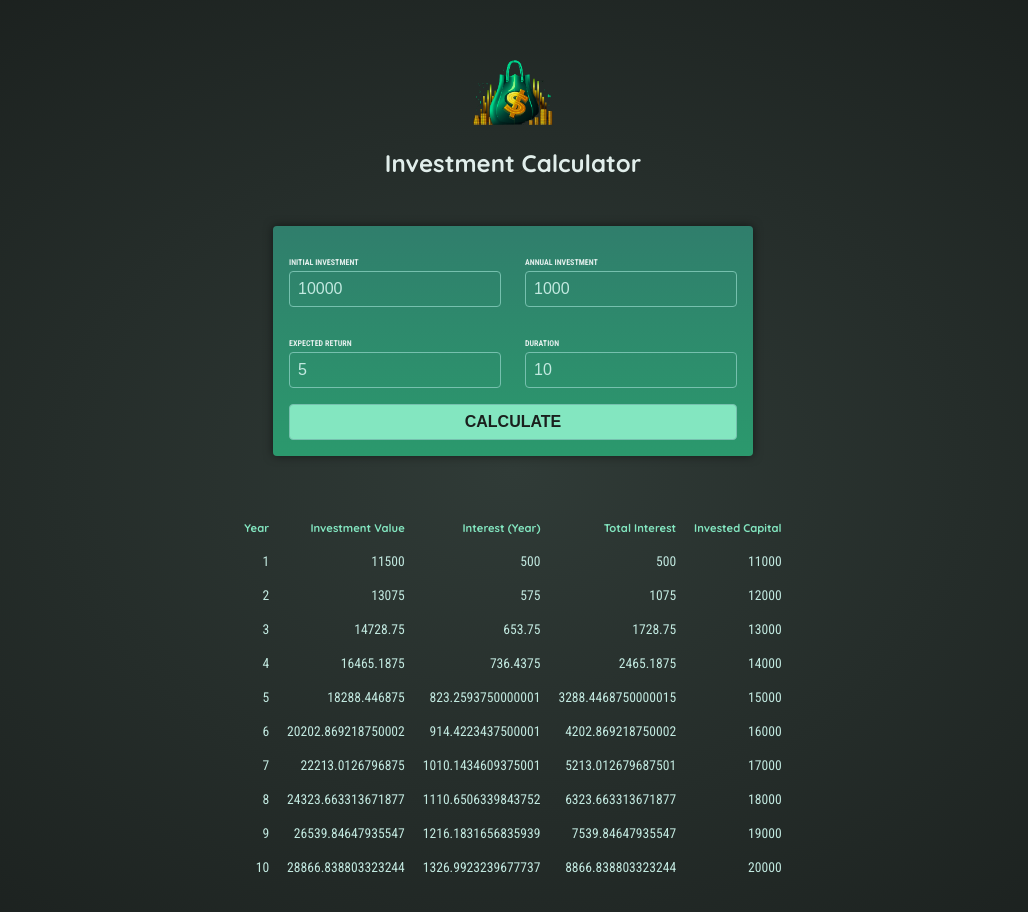
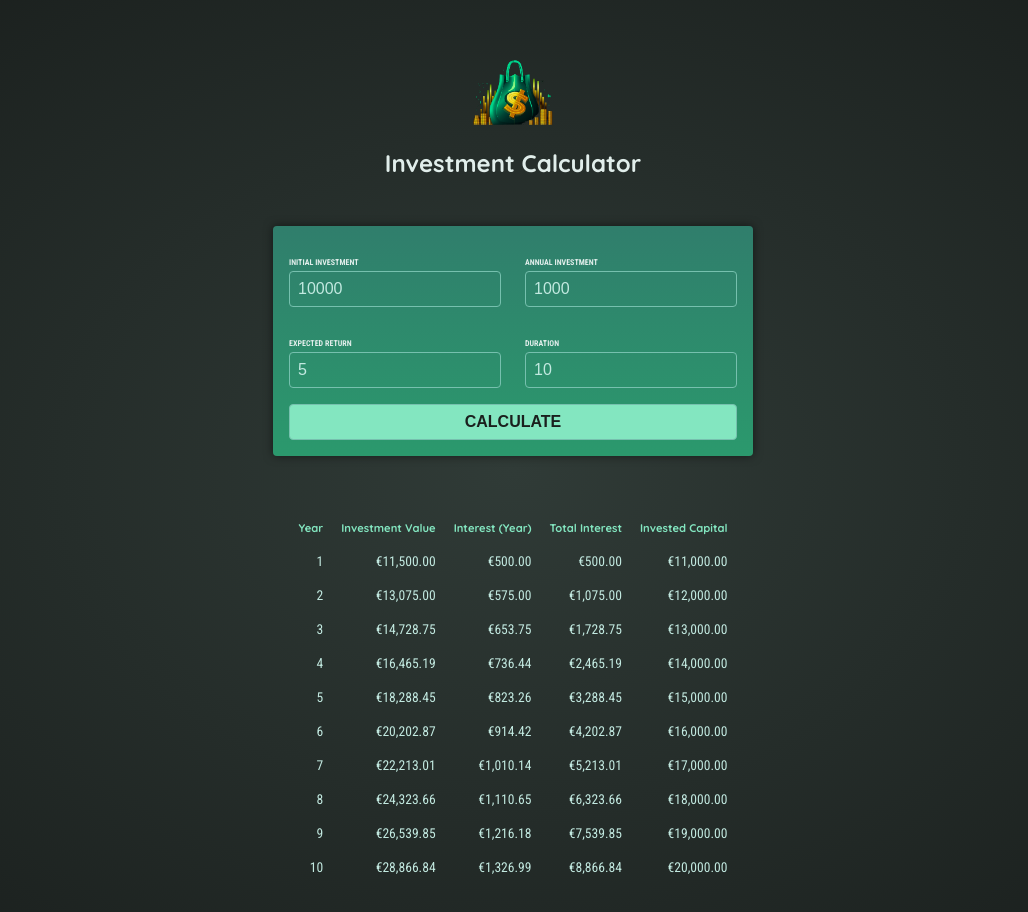
Before and after one commit to fcruzm95/angular-essentials-practice, an Angular app: page / in a window 1280 px wide. Both pictures are taken after a click on the button "CALCULATE". Shown: the top 912 px of the page, without its empty margins (127-1155 px from the left). Built offline with nearby package versions, Linux system fonts and the light colour scheme.

Commit message:
Formatting Output with a Pipe

```diff
--- a/src/app/investments-results/investments-results.component.html
+++ b/src/app/investments-results/investments-results.component.html
@@ -13,10 +13,10 @@
       @for (row of results; track row.year) {
         <tr>
           <td>{{ row.year }}</td>
-          <td>{{ row.valueEndOfYear }}</td>
-          <td>{{ row.interest }}</td>
-          <td>{{ row.totalInterest }}</td>
-          <td>{{ row.totalAmountInvested }}</td>
+          <td>{{ row.valueEndOfYear | currency:"EUR" }}</td>
+          <td>{{ row.interest | currency:"EUR" }}</td>
+          <td>{{ row.totalInterest | currency:"EUR" }}</td>
+          <td>{{ row.totalAmountInvested | currency:"EUR" }}</td>
         </tr>
       }
     </tbody>
--- a/src/app/investments-results/investments-results.component.ts
+++ b/src/app/investments-results/investments-results.component.ts
@@ -1,10 +1,11 @@
 import { Component, Input } from '@angular/core';
 import { InvestmentResults } from '../investment-input.model';
+import { CurrencyPipe } from '@angular/common';
 
 @Component({
   selector: 'app-investments-results',
   standalone: true,
-  imports: [],
+  imports: [CurrencyPipe],
   templateUrl: './investments-results.component.html',
   styleUrl: './investments-results.component.css'
 })
```
